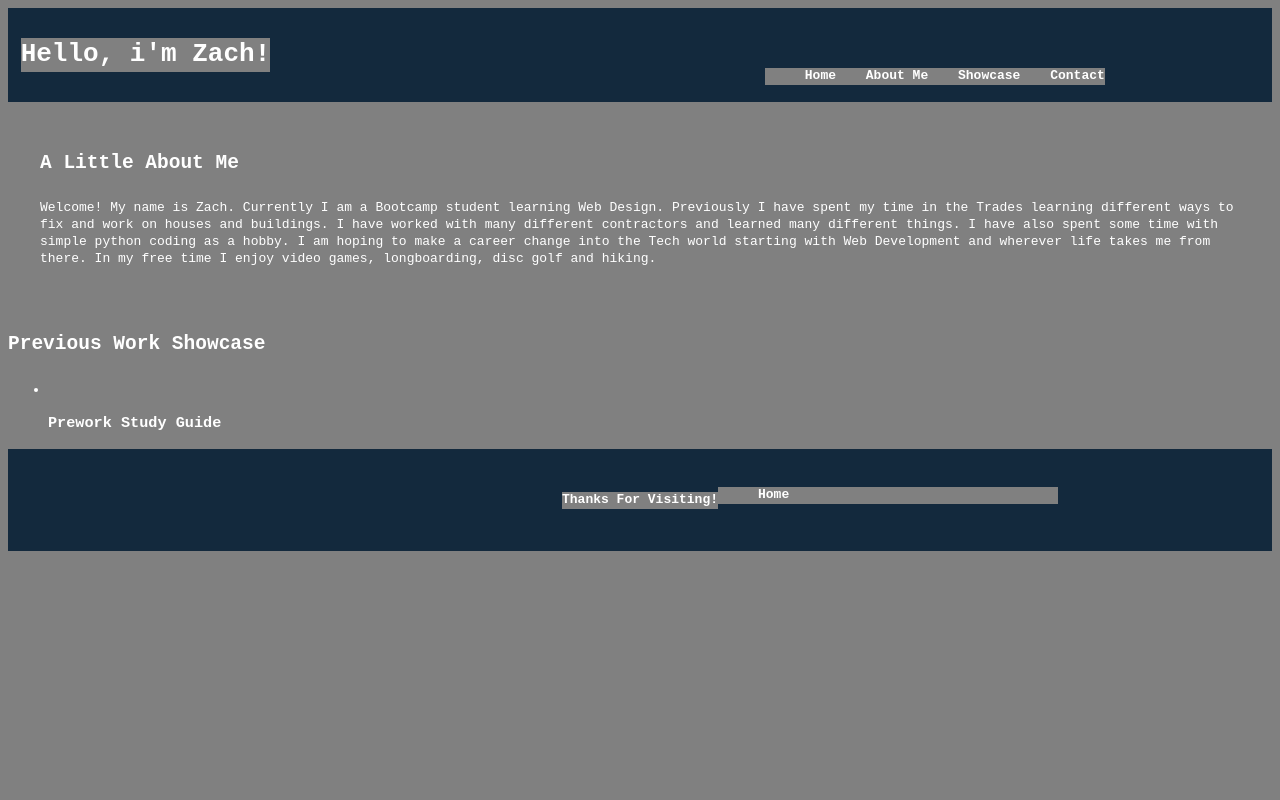
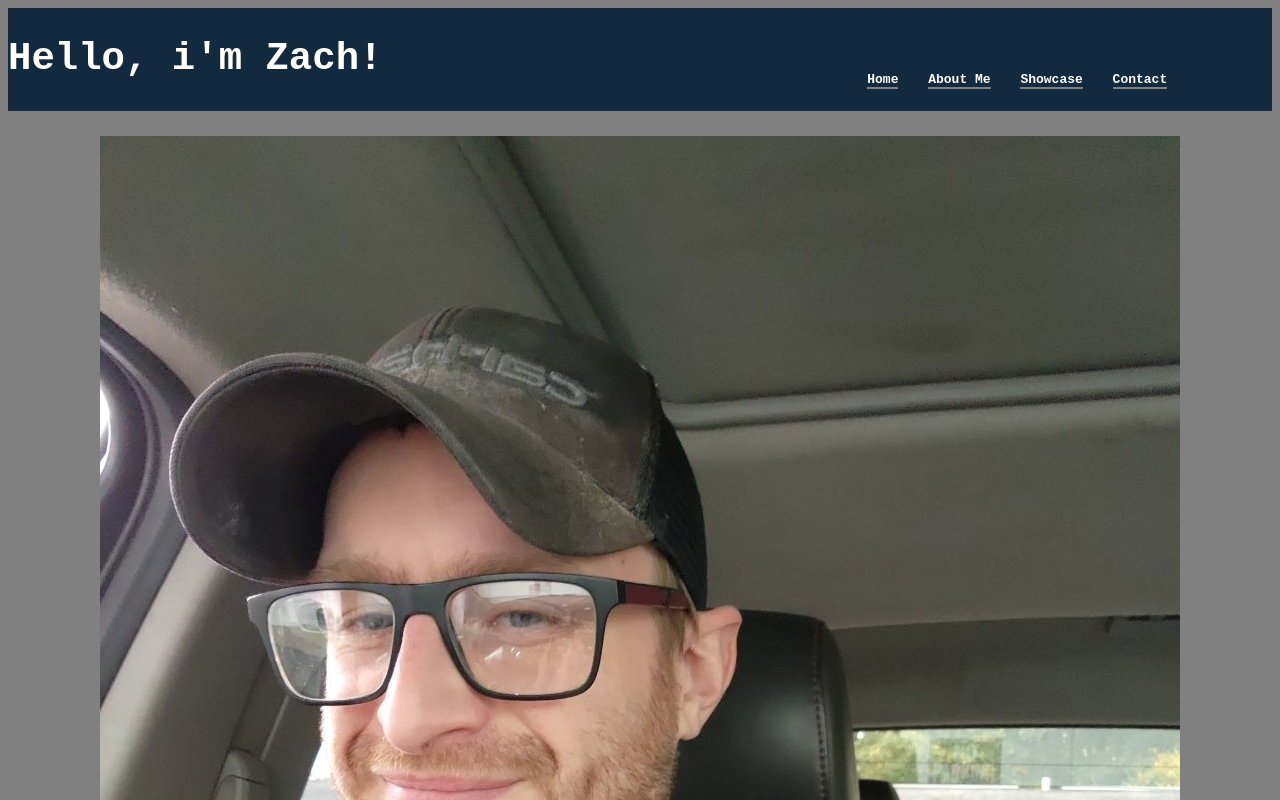
Before and after one commit to zjw1239/my-portfolio, a plain HTML site: page index.html in a window 1280 px wide. Shown: the top 800 px of the page. Drawn offline with Linux system fonts and the light colour scheme.

Commit message:
added more to style.css

```diff
--- a/assets/style.css
+++ b/assets/style.css
@@ -1,12 +1,14 @@
 /*set variables for DRY code*/
 :root {
     --font: monospace;
+    --navy: #13293d;
 }
 
 *{
     background-color: grey;
-    font-family: monospace;
+    font-family: var(--font);
     color: white;
+    text-align: center;
 }
 
 body {
@@ -20,29 +22,39 @@ header {
     justify-content: space-between;
     align-items: center;
     padding: 1%;
-    background-color: #13293d;
+    background-color: var(--navy);
+    width: auto;
+    padding: 0px;
 }
 
 h1 {
-    font-size: 200%;
+    font-size: 300%;
+    background-color: var(--navy);
 }
 
 h2 {
     margin: 2% 0;
+    font-size: 200%;
+}
+
+h3 {
     font-size: 150%;
 }
 
 nav ul {
+    float: right;
     display: flex;
     justify-content: space-between;
     min-width: 300px;
     list-style-type: none;
-    position: fixed;
+    position: absolute;
+    background-color: var(--navy);
 }
 
 nav a {
     font-weight: bold;
     text-decoration: none;
+    background-color: var(--navy);
 }
 
 main {
@@ -56,5 +68,21 @@ footer {
     display: flex;
     justify-content: center;
     padding: 2%;
-    background-color: #13293d;
+    background-color: var(--navy);
 }
+
+footer nav ul {
+    display: flex;
+    align-items: right;
+    float: right;
+}
+
+#profile-pic {
+    max-width: fit-content;
+    border-radius: 50%;
+    align-items: center;
+}
+
+p {
+    display: flex;
+}
--- a/index.html
+++ b/index.html
@@ -19,11 +19,11 @@
                 </nav>
         <section>
             <!--ADD PROFILE PICTURE LINK BELOW-->
-            <img href="" alt="">
         </section>
     </header>
     <main>
-        <section>
+        <section id="profile-pic">
+            <img src="./assets/Screenshot_20230105_090742_Messages (1).jpg" alt="">
             <h2>A Little About Me</h2>
                     <p>Welcome! My name is Zach. Currently I am a Bootcamp student learning Web Design.
                         Previously I have spent my time in the Trades learning different ways to fix and work on houses and buildings.
@@ -45,7 +45,7 @@
     </section>
 </body>
 <footer>
-    <h4>Thanks For Visiting!</h4>
+    <h4>Thanks For Your Interest!</h4>
     <nav>
         <ul>
             <!--ADD CSS FOR NAV LINKS AND LINK THEM TO PAGE-->
```
Also changed, not shown: assets/Screenshot_20230105_090742_Messages (1).jpg (added). Lines whose indentation alone changed are shown as unchanged.
